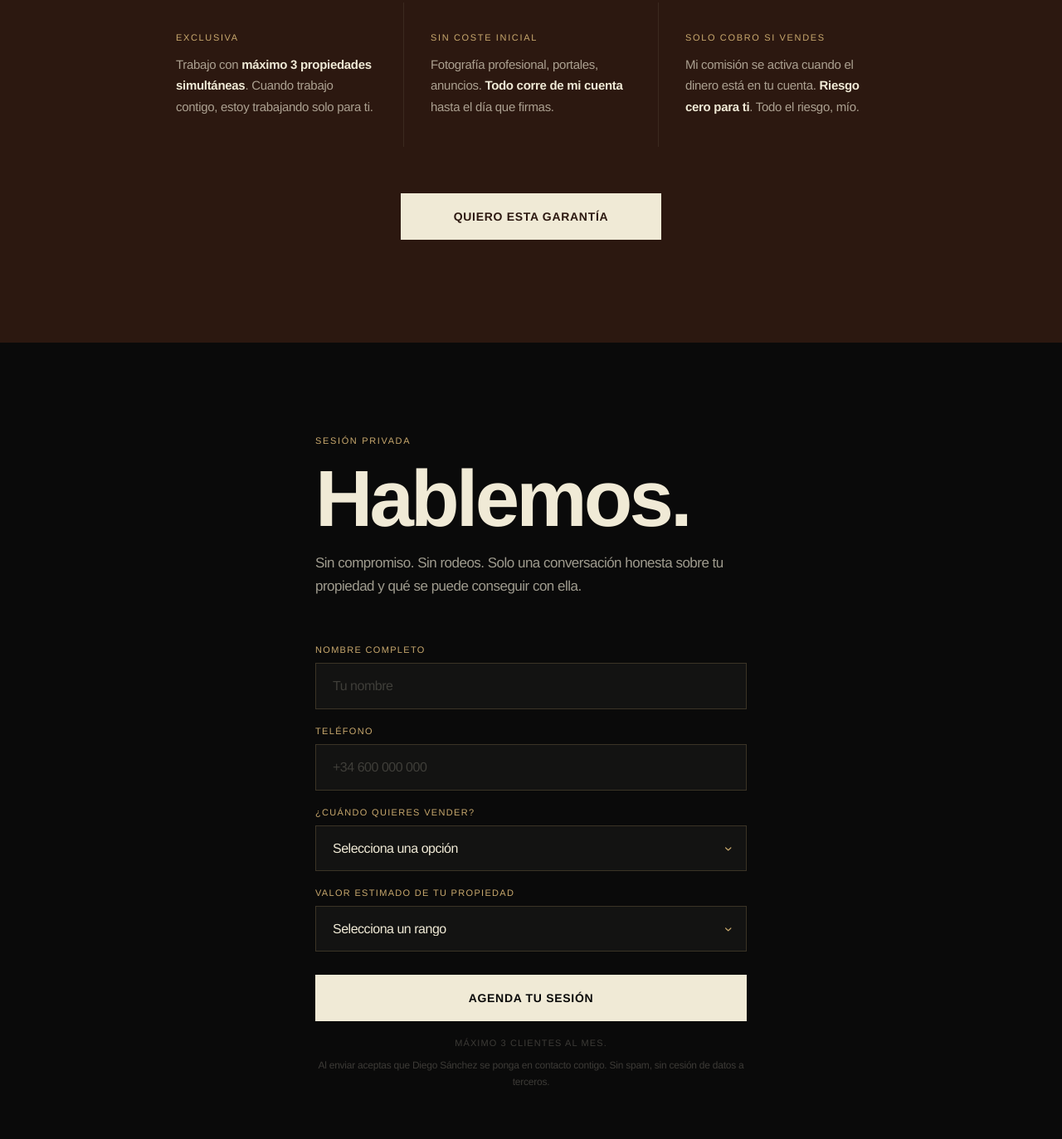
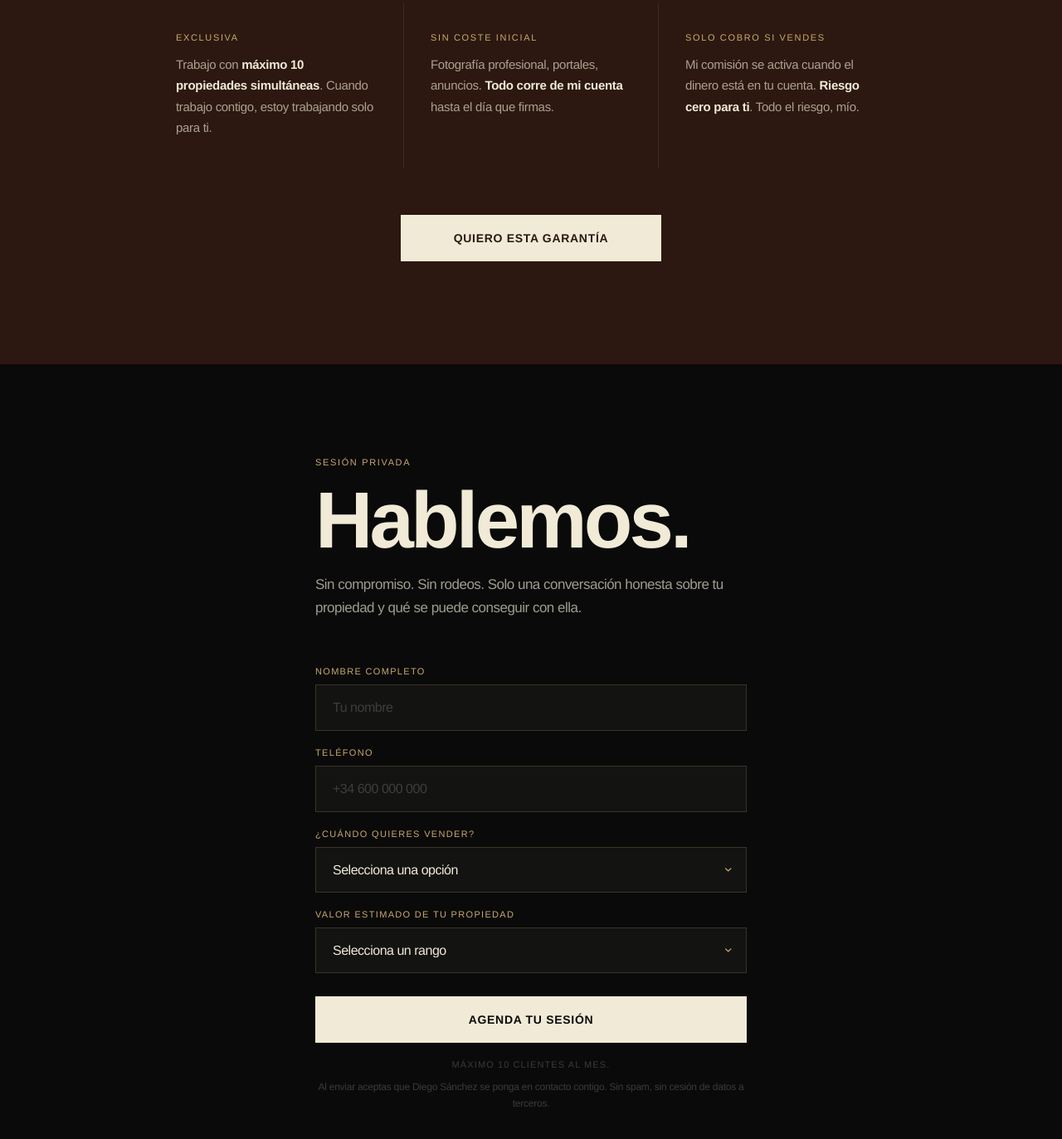
Before and after one commit to diegosanchezrealestate/diego-dashboard, a website: page landing.html in a window 1280 px wide. Shown: the part 4937-6310 px from the top of the page at 83% size. Drawn offline with Linux system fonts and the light colour scheme.

Commit message:
Fix max properties from 3 to 10 across landing
Co-Authored-By: Claude Sonnet 4.6 <noreply@anthropic.com>

```diff
--- a/landing.html
+++ b/landing.html
@@ -1064,7 +1064,7 @@
     <div class="garantia-grid" data-reveal data-d="3">
       <div class="garantia-item">
         <div class="garantia-item-label">Exclusiva</div>
-        <p class="garantia-item-text">Trabajo con <strong>máximo 3 propiedades simultáneas</strong>. Cuando trabajo contigo, estoy trabajando solo para ti.</p>
+        <p class="garantia-item-text">Trabajo con <strong>máximo 10 propiedades simultáneas</strong>. Cuando trabajo contigo, estoy trabajando solo para ti.</p>
       </div>
       <div class="garantia-item">
         <div class="garantia-item-label">Sin coste inicial</div>
@@ -1123,7 +1123,7 @@
         </div>
       </div>
       <button class="btn-submit" type="submit" id="btn-submit">Agenda tu sesión</button>
-      <p class="form-note">Máximo 3 clientes al mes.</p>
+      <p class="form-note">Máximo 10 clientes al mes.</p>
       <p class="form-legal">Al enviar aceptas que Diego Sánchez se ponga en contacto contigo. Sin spam, sin cesión de datos a terceros.</p>
     </form>
 
```
